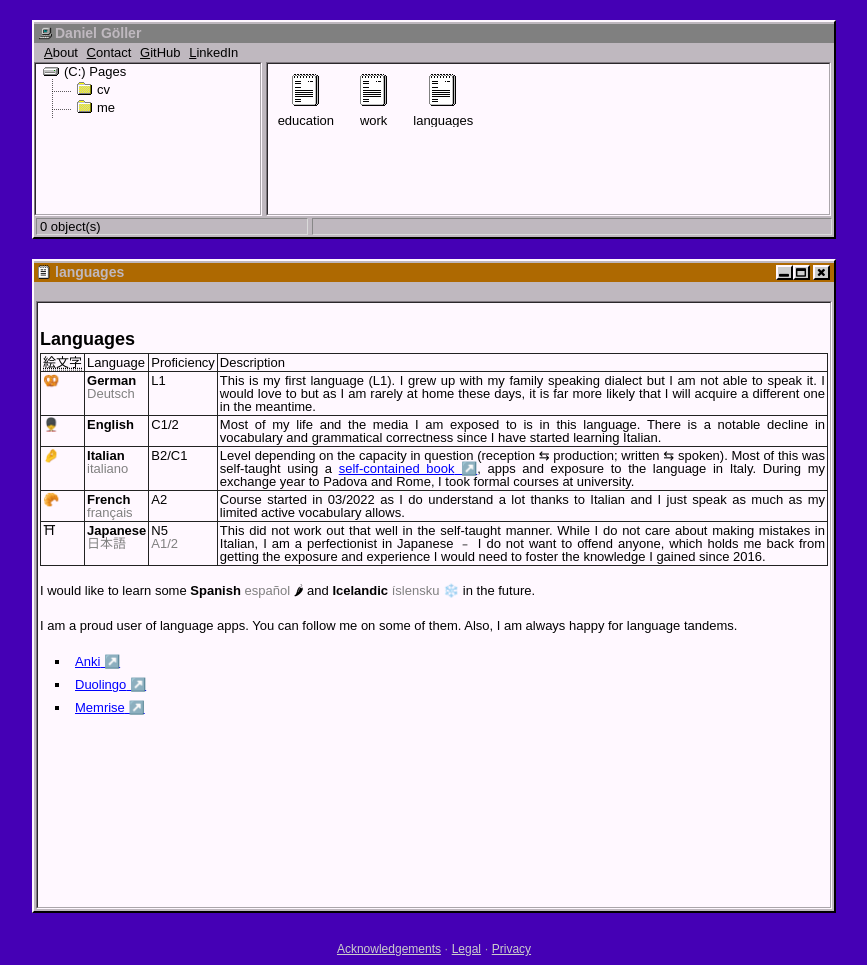
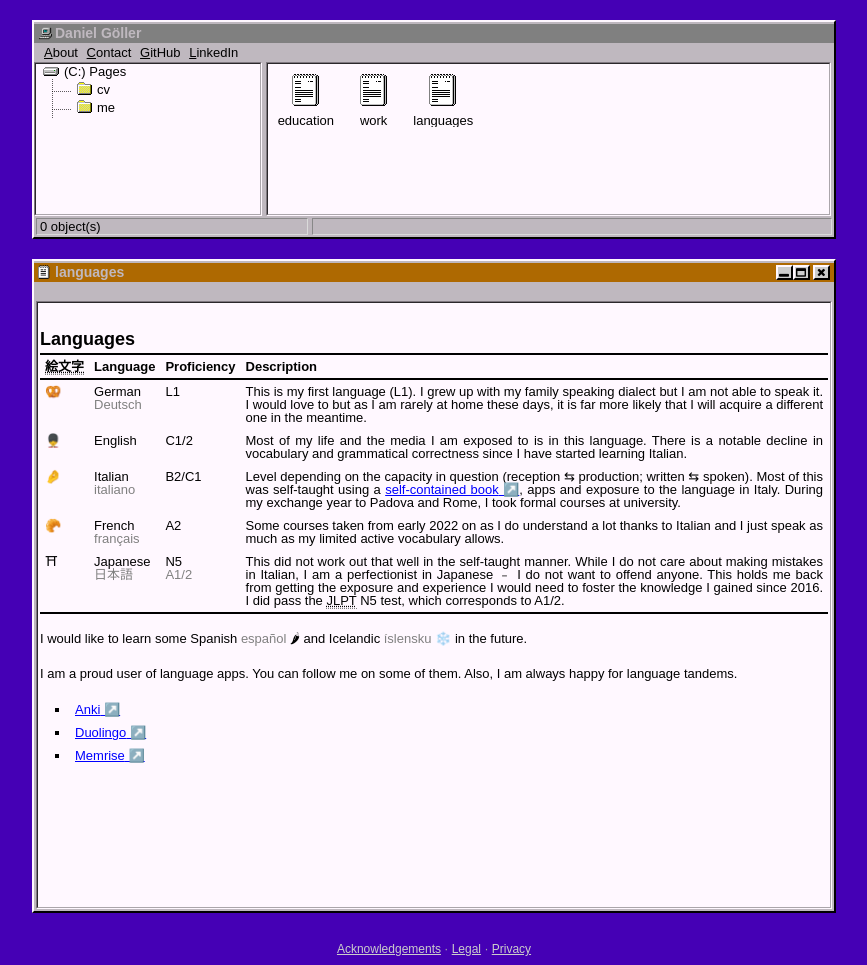
Before and after one commit to LelViLamp/LelViLamp.github.io, a Jekyll site: the page built from cv/languages.html, in a window 1280 px wide. Shown: the whole page, without its empty margins (206-1073 px from the left). Built offline with Jekyll 4.4.1, drawn with Linux system fonts in a browser that asks for light colours.

Commit message:
language table in APA style

```diff
--- a/assets/css/lelvilamp_modifications.css
+++ b/assets/css/lelvilamp_modifications.css
@@ -31,3 +31,30 @@
 abbr {
     border-bottom: 1px dotted grey;
 }
+
+table.apa {
+    border: none;
+}
+table.apa thead {
+    border-top: 2px solid black;
+    border-bottom: 2px solid black;
+}
+table.apa thead tr {
+    border: none;
+}
+table.apa thead tr th {
+    border: none;
+    padding: 5px;
+    font-weight: bold;
+}
+table.apa tbody {
+    border-top: 2px solid black;
+    border-bottom: 2px solid black;
+}
+table.apa tbody tr {
+    border: none;
+}
+table.apa tbody tr td {
+    border: none;
+    padding: 5px;
+}
--- a/cv/languages.html
+++ b/cv/languages.html
@@ -7,10 +7,10 @@ author: LelViLamp
 
 <h2>Languages</h2>
 
-<table>
+<table class="apa">
     <thead>
         <tr>
-            <th style="white-space: nowrap;"><abbr title="Emoji" lang="ja">絵文字</abbr></th>
+            <th style="white-space: nowrap;"><abbr title="ええもじ &middot; Emoji" lang="ja">絵文字</abbr></th>
             <th>Language</th>
             <th>Proficiency</th>
             <th>Description</th>
@@ -20,7 +20,7 @@ author: LelViLamp
         <tr>
             <td>🥨</td>
             <td>
-                <strong>German</strong><br />
+                German<br />
                 <span lang="de" class="unhighlight">Deutsch</span>
             </td>
             <td>L1</td>
@@ -30,7 +30,7 @@ author: LelViLamp
         </tr>
         <tr>
             <td>💂‍♂️</td>
-            <td><strong>English</strong></td>
+            <td>English</td>
             <td>C1/2</td>
             <td>
                 Most of my life and the media I am exposed to is in this language. There is a notable decline in vocabulary and grammatical correctness since I have started learning Italian.
@@ -39,7 +39,7 @@ author: LelViLamp
         <tr>
             <td>🤌</td>
             <td>
-                <strong>Italian</strong><br />
+                Italian<br />
                 <span lang="it" class="unhighlight">italiano</span>
             </td>
             <td>B2/C1</td>
@@ -50,33 +50,33 @@ author: LelViLamp
         <tr>
             <td>🥐</td>
             <td>
-                <strong>French</strong><br />
+                French<br />
                 <span lang="fr" class="unhighlight">français</span>
             </td>
             <td>A2</td>
             <td>
-                Course started in 03/2022 as I do understand a lot thanks to Italian and I just speak as much as my limited active vocabulary allows.
+                Some courses taken from early 2022 on as I do understand a lot thanks to Italian and I just speak as much as my limited active vocabulary allows.
             </td>
         </tr>
         <tr>
             <td>⛩</td>
             <td>
-                <strong>Japanese</strong><br />
-                <span lang="ja" class="unhighlight">日本語</span>
+                Japanese<br />
+                <span lang="ja" class="unhighlight" title="にほんご">日本語</span>
             </td>
             <td>
                 N5<br />
                 <span class="unhighlight">A1/2</span>
             </td>
             <td>
-                This did not work out that well in the self-taught manner. While I do not care about making mistakes in Italian, I am a perfectionist in Japanese ﹣ I do not want to offend anyone, which holds me back from getting the exposure and experience I would need to foster the knowledge I gained since 2016.
+                This did not work out that well in the self-taught manner. While I do not care about making mistakes in Italian, I am a perfectionist in Japanese ﹣ I do not want to offend anyone. This holds me back from getting the exposure and experience I would need to foster the knowledge I gained since 2016. I did pass the <abbr title="Japanese Language Proficiency Test; 日本能力試験">JLPT</abbr> N5 test, which corresponds to A1/2.
             </td>
         </tr>
     </tbody>
 </table>
 <p></p>
 <p>
-    I would like to learn some <strong>Spanish</strong> <span lang="es" class="unhighlight">español</span> 🌶 and <strong>Icelandic</strong> <span lang="is" class="unhighlight">íslensku</span> ❄️ in the future.
+    I would like to learn some Spanish <span lang="es" class="unhighlight">español</span> 🌶 and Icelandic <span lang="is" class="unhighlight">íslensku</span> ❄️ in the future.
 </p>
 <p>
     I am a proud user of language apps. You can follow me on some of them. Also, I am always happy for language tandems.
```
